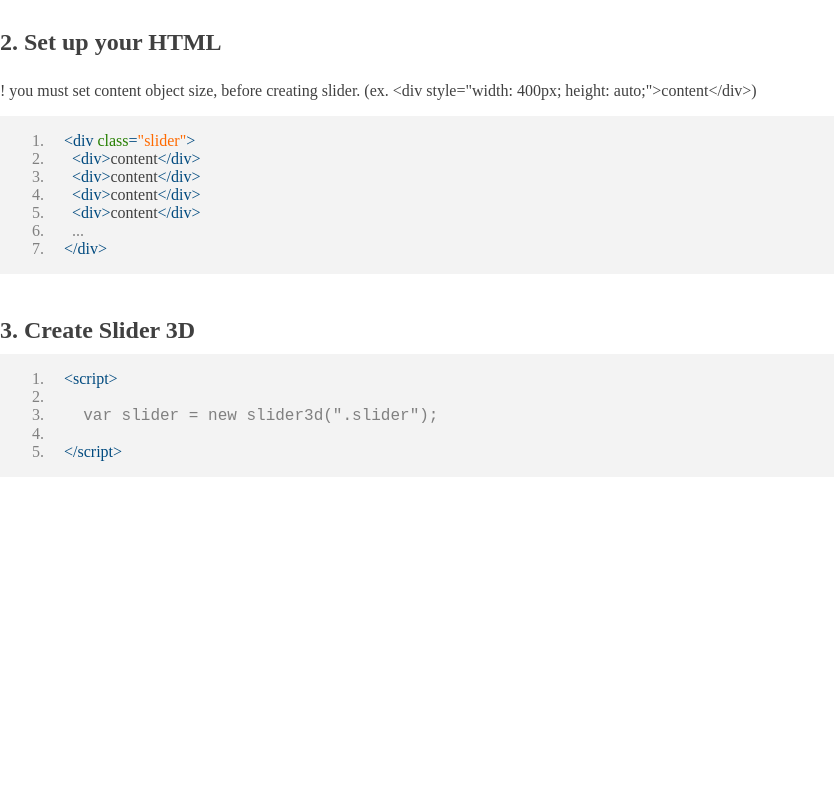
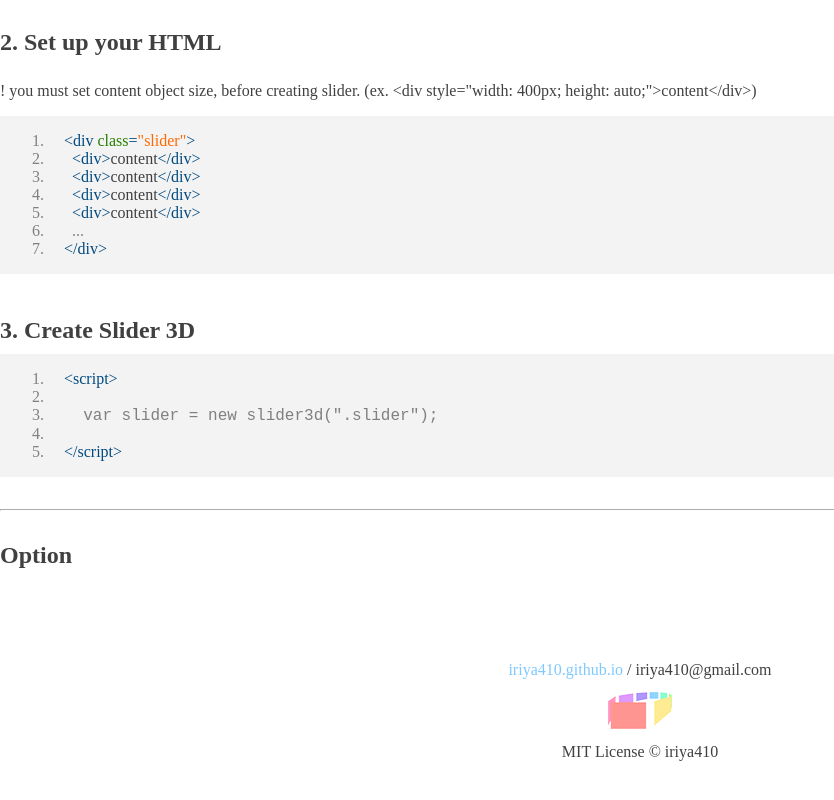
Before and after one commit to iriya410/iriya410.github.io, a plain HTML site: page index.html in a window 1280 px wide. Shown: the part 1548-2348 px from the top of the page, without its empty margins (0-834 px from the left). Drawn offline with Linux system fonts and the light colour scheme.

Commit message:
index update

```diff
--- a/index.html
+++ b/index.html
@@ -18,9 +18,9 @@
 			<h1>Slider 3D</h1>
 
 			<ul>
-				<li><a href="#home">Home</a></li>
 				<li><a href="#demo">Demo</a></li>
 				<li><a href="#how_to">How-To</a></li>
+				<li><a href="#option">Option</a></li>
 				<li><a href="#">Download</a></li>
 			</ul>
 		</header>
@@ -110,10 +110,19 @@
 					</li>
 				</ul>
 			</article>
+
+			<hr>
+
+			<article id="option" class="option">
+				<h2>Option</h2>
+
+			</article>
 		</main>
 
 		<footer>
-			<div></div>
+			<span><a href="https://github.com/iriya410/iriya410.github.io">iriya410.github.io</a> / iriya410@gmail.com</span>
+			<img src="src/asset/fac.ico">
+			<span class="license">MIT License © iriya410</span>
 		</footer>
 
 		<script>
--- a/src/sass/index.sass
+++ b/src/sass/index.sass
@@ -58,6 +58,9 @@ main
 		font-size: 1.5rem
 		line-height: 4.5rem
 
+	hr
+		border-color: #ffffff
+
 	.home
 		display: flex
 		justify-content: center
@@ -74,12 +77,19 @@ main
 			background-position: center
 
 		.logo_paragraph
+			display: flex
+			flex-direction: column
+			justify-content: center
+			align-items: center
 			position: absolute
 			top: 50%
 			left: 50%
 			transform: translate(-50%, -50%)
 			span
 				font-size: 4.5rem
+			a
+				align-self: flex-end
+
 
 	.demo
 		display: flex
@@ -136,4 +146,11 @@ main
 			height: auto
 
 footer
-	height: 20rem
+	display: flex
+	flex-direction: column
+	justify-content: center
+	align-items: center
+	height: 15rem
+
+	a
+		color: #7FC9FF
```
Also changed, not shown: src/css/index.css, 1 other file.
